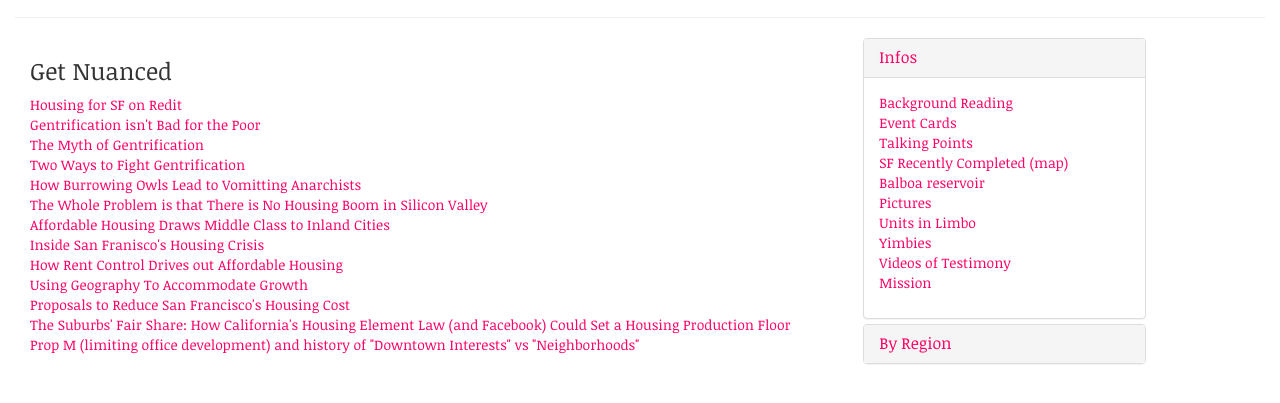
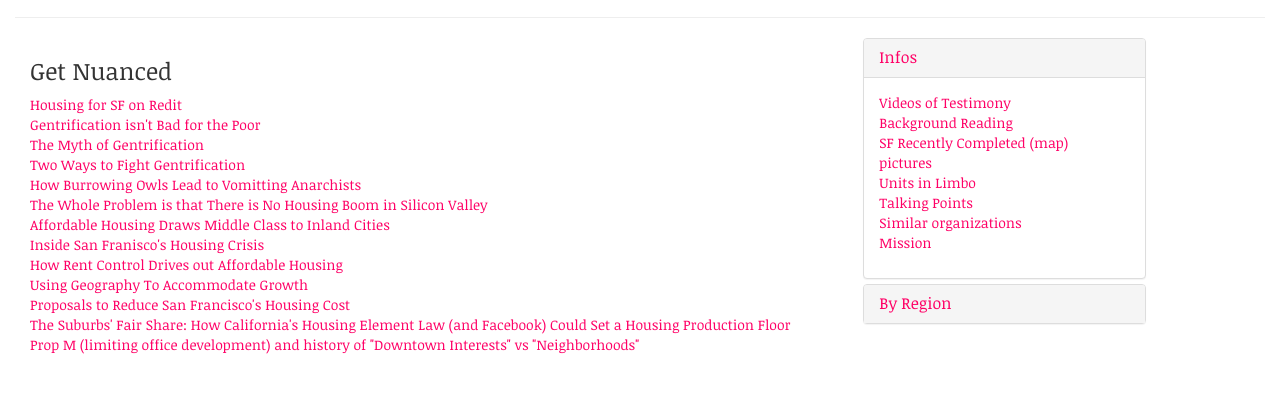
Before and after one commit to sfbarf/sfbarf.github.io, a plain HTML site: page pages/background.html in a window 1280 px wide. Shown: the part 135-538 px from the top of the page. Drawn offline with Linux system fonts and the light colour scheme.

Commit message:
updated nav

```diff
--- a/pages/background.html
+++ b/pages/background.html
@@ -139,6 +139,7 @@
   </div>
   <!-- open column 3-->
 <div class="col-md-3">
+  <!-- open nav -->
   <div class="panel-group" id="nav-top-level">
     <div class="panel panel-default">
       <div class="panel-heading">
@@ -150,27 +151,20 @@
       <div id="collapseTwo" class="panel-collapse collapse in">
         <div class="panel-body">
           <ul class="list-unstyled">
+            <li><a href="videos.html">Videos of Testimony</a></li>
             <li><a href="background.html">Background Reading</a></li>
-            <li><a href="http://sfbarf.tumblr.com/tagged/cards">Event
-              Cards</a>
+            <li><a href="http://sfdbi.org/housing-unit-production">SF
+              Recently Completed (map)</a>
+            </li>
+            <li><a href="pictures.html">pictures</a></li>
+            <li><a href="https://sheltered-meadow-6729.herokuapp.com/">Units
+              in Limbo</a>
             </li>
             <li><a href="http://www.reddit.com/r/SFBARF/wiki/index">Talking
               Points</a>
             </li>
-            <li><a href="http://sfdbi.org/housing-unit-production">SF
-              Recently Completed (map)</a>
-            </li>
-            <li><a href="http://www.sfbarf.org/pages/S_B.html">Balboa
-              reservoir</a>
-            </li>
-            <li><a href="pictures.html">Pictures</a></li>
-            <li><a href="https://sheltered-meadow-6729.herokuapp.com/">Units
-              in Limbo</a>
-            </li>
-            <li><a href="yimbies.html">Yimbies</a></li>
-            <li><a href="videos.html">Videos of Testimony</a></li>
+            <li><a href="yimbies.html">Similar organizations</a></li>
             <li><a href="mission.html">Mission</a></li>
-
           </ul>
           <!-- Inner accordion ends here -->
         </div>
@@ -186,16 +180,19 @@
       <div id="collapseOne" class="panel-collapse collapse">
         <div class="panel-body">
           <ul class="list-unstyled">
-            <li><a href="../index.html">Home</a></li>
+            <li><a href="../front.html">Home</a></li>
             <li><a href="california.html">Golden State</a></li>
             <li><a href="berkeley.html">Berkeley</a></li>
-            <li><a href="balboa_reservoir.html">Balboa Reservoir</a></li>
+            <li><a href="balboa_reservoir.html">Balboa
+              Reservoir</a>
+            </li>
             <li><a href="oakland.html">Oakland</a></li>
           </ul>
         </div>
       </div>
     </div>
   </div>
+  <!-- close nav 3-->
 </div>
 <!-- close column 3-->
 </div>
```
Also changed, not shown: front.html (+2 -4 lines), pages/balboa_reservoir.html (+14 -17 lines), pages/berkeley.html (+14 -17 lines), pages/california.html (+14 -17 lines), pages/legislation.html (+14 -17 lines), pages/mission.html (+14 -17 lines), pages/oakland.html (+14 -17 lines), pages/panel.html (+14 -17 lines), pages/pictures.html (+14 -17 lines).
